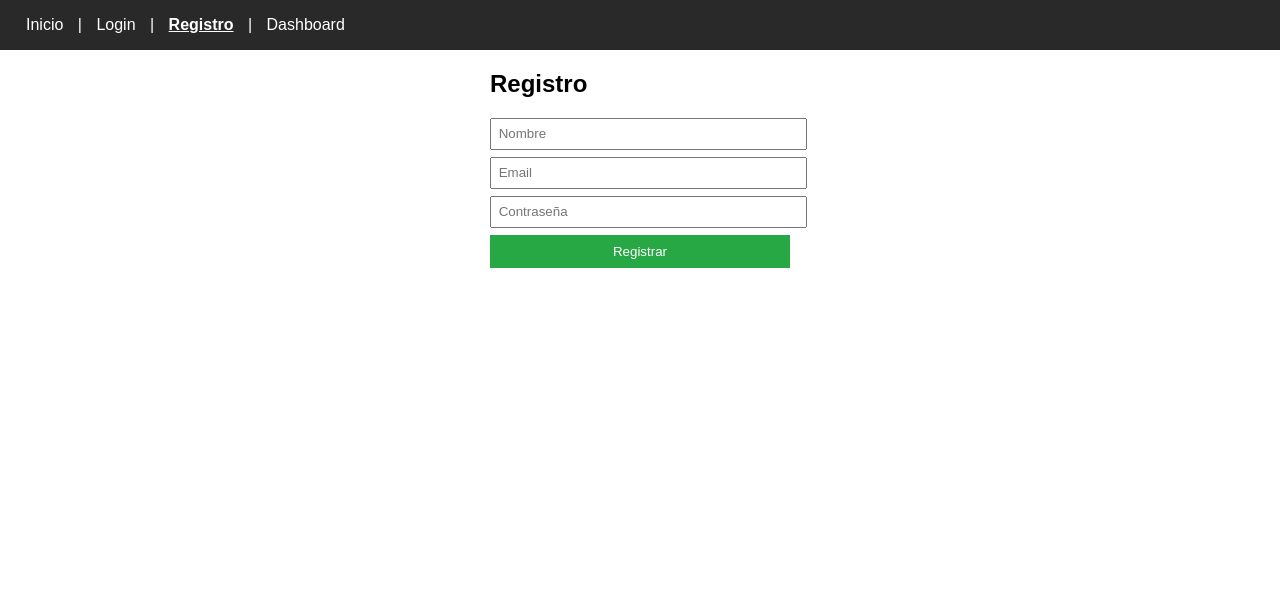
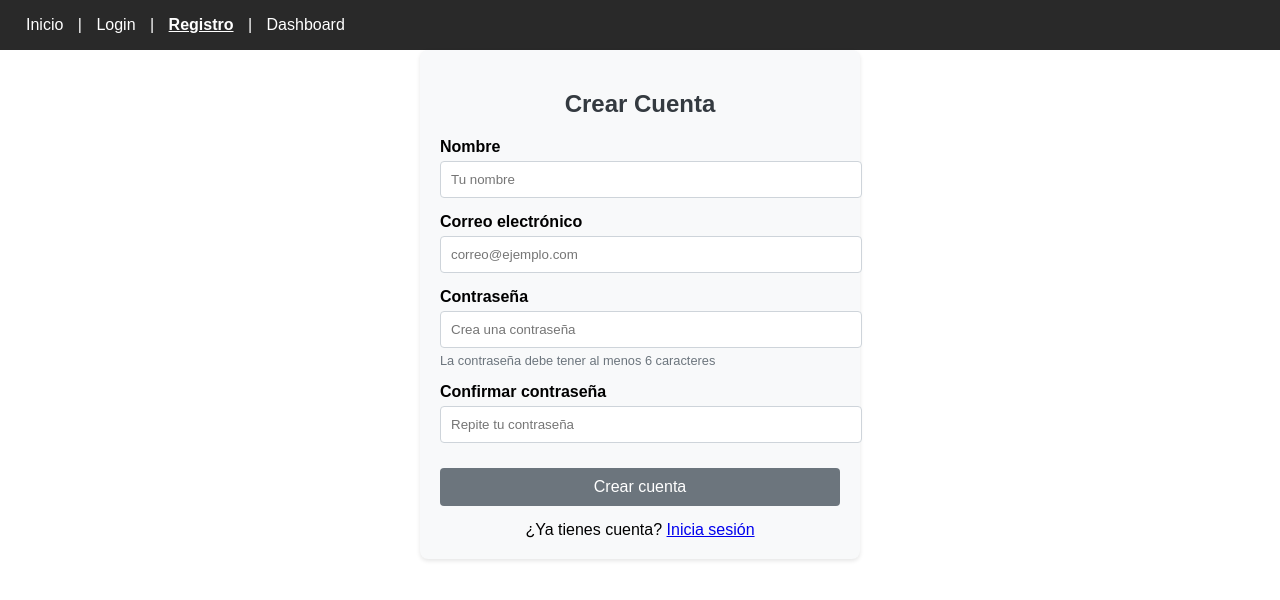
Before and after one commit to AnThony69x/GestionTareas, a Vue app in the folder frontend/: page /register in a window 1280 px wide. Shown: the top 600 px of the page. Built offline with nearby package versions, Linux system fonts and the light colour scheme.

Commit message:
Mejorar el formulario de registro y el panel de tareas con validaciones y mensajes de éxito

```diff
--- a/frontend/src/components/Register.vue
+++ b/frontend/src/components/Register.vue
@@ -1,52 +1,233 @@
 <template>
-  <form @submit.prevent="register" style="max-width: 300px; margin: 1em auto;">
-    <h2>Registro</h2>
-    <input v-model="name" type="text" placeholder="Nombre" required />
-    <input v-model="email" type="email" placeholder="Email" required />
-    <input v-model="password" type="password" placeholder="Contraseña" required />
-    <button type="submit">Registrar</button>
-    <p v-if="error" style="color:red">{{ error }}</p>
-  </form>
+  <div class="register-container">
+    <!-- Mensaje de éxito -->
+    <div v-if="success" class="success-message">
+      <h3>¡Usuario registrado correctamente!</h3>
+      <p>Ahora puedes <router-link to="/login">iniciar sesión</router-link> con tus credenciales.</p>
+    </div>
+
+    <!-- Formulario de registro -->
+    <div v-else>
+      <h2>Crear Cuenta</h2>
+      <form @submit.prevent="handleRegister">
+        <div class="form-group">
+          <label for="name">Nombre</label>
+          <input
+            type="text"
+            id="name"
+            v-model="name"
+            required
+            placeholder="Tu nombre"
+          />
+        </div>
+
+        <div class="form-group">
+          <label for="email">Correo electrónico</label>
+          <input
+            type="email"
+            id="email"
+            v-model="email"
+            required
+            placeholder="correo@ejemplo.com"
+          />
+        </div>
+
+        <div class="form-group">
+          <label for="password">Contraseña</label>
+          <input
+            type="password"
+            id="password"
+            v-model="password"
+            required
+            placeholder="Crea una contraseña"
+            minlength="6"
+          />
+          <small>La contraseña debe tener al menos 6 caracteres</small>
+        </div>
+
+        <div class="form-group">
+          <label for="confirmPassword">Confirmar contraseña</label>
+          <input
+            type="password"
+            id="confirmPassword"
+            v-model="confirmPassword"
+            required
+            placeholder="Repite tu contraseña"
+            :class="{ 'input-error': passwordsDoNotMatch }"
+          />
+          <p v-if="passwordsDoNotMatch" class="error-message">
+            Las contraseñas no coinciden
+          </p>
+        </div>
+
+        <button type="submit" :disabled="isLoading || passwordsDoNotMatch">
+          {{ isLoading ? 'Registrando...' : 'Crear cuenta' }}
+        </button>
+
+        <p v-if="error" class="error-message">{{ error }}</p>
+      </form>
+
+      <div class="login-link">
+        ¿Ya tienes cuenta? <router-link to="/login">Inicia sesión</router-link>
+      </div>
+    </div>
+  </div>
 </template>
 
 <script setup>
-import { ref } from 'vue'
+import { ref, computed } from 'vue'
+import { useRouter } from 'vue-router'
 import api from '../services/api'
-import { useRouter } from 'vue-router'
+
+const router = useRouter()
 
 const name = ref('')
 const email = ref('')
 const password = ref('')
+const confirmPassword = ref('')
 const error = ref('')
-const router = useRouter()
+const isLoading = ref(false)
+const success = ref(false) // Estado para mostrar mensaje de éxito
 
-const register = async () => {
+// Validación de contraseñas
+const passwordsDoNotMatch = computed(() => {
+  return confirmPassword.value && password.value !== confirmPassword.value
+})
+
+const handleRegister = async () => {
+  // Verificar que las contraseñas coincidan
+  if (password.value !== confirmPassword.value) {
+    error.value = 'Las contraseñas no coinciden'
+    return
+  }
+
+  // Verificar longitud mínima de contraseña
+  if (password.value.length < 6) {
+    error.value = 'La contraseña debe tener al menos 6 caracteres'
+    return
+  }
+
   error.value = ''
+  isLoading.value = true
+
   try {
-    await api.post('/auth/register', { name: name.value, email: email.value, password: password.value })
-    router.push('/login')
-  } catch (e) {
-    error.value = e.response?.data?.msg || 'Error en registro'
+    await api.post('/auth/register', {
+      name: name.value,
+      email: email.value,
+      password: password.value
+    })
+
+    // Mostrar mensaje de éxito en la interfaz
+    success.value = true
+
+    // Opcional: Redirigir automáticamente después de unos segundos
+    // setTimeout(() => router.push('/login'), 3000)
+  } catch (err) {
+    if (err.response?.data?.msg === 'Usuario ya existe') {
+      error.value = 'El correo electrónico ya está registrado'
+    } else {
+      error.value = err.response?.data?.msg || 'Error al registrar usuario'
+    }
+  } finally {
+    isLoading.value = false
   }
 }
 </script>
 
 <style scoped>
+.register-container {
+  max-width: 400px;
+  margin: 0 auto;
+  padding: 20px;
+  background-color: #f8f9fa;
+  border-radius: 8px;
+  box-shadow: 0 2px 4px rgba(0, 0, 0, 0.1);
+}
+
+h2 {
+  text-align: center;
+  color: #343a40;
+  margin-bottom: 20px;
+}
+
+.form-group {
+  margin-bottom: 15px;
+}
+
+label {
+  display: block;
+  margin-bottom: 5px;
+  font-weight: bold;
+}
+
 input {
+  width: 100%;
+  padding: 10px;
+  border: 1px solid #ced4da;
+  border-radius: 4px;
+}
+
+.input-error {
+  border-color: #dc3545;
+}
+
+small {
   display: block;
-  margin: 0.5em 0;
-  width: 100%;
-  padding: 0.5em;
+  color: #6c757d;
+  margin-top: 5px;
+  font-size: 0.8rem;
 }
+
 button {
   width: 100%;
-  padding: 0.7em;
+  padding: 10px;
   background-color: #28a745;
+  color: white;
   border: none;
-  color: white;
+  border-radius: 4px;
   cursor: pointer;
+  font-size: 16px;
+  margin-top: 10px;
 }
+
 button:hover {
-  background-color: #1e7e34;
+  background-color: #218838;
+}
+
+button:disabled {
+  background-color: #6c757d;
+  cursor: not-allowed;
+}
+
+.error-message {
+  color: #dc3545;
+  font-size: 14px;
+  margin-top: 5px;
+}
+
+.login-link {
+  text-align: center;
+  margin-top: 15px;
+}
+
+/* Estilo para el mensaje de éxito */
+.success-message {
+  text-align: center;
+  padding: 20px;
+}
+
+.success-message h3 {
+  color: #28a745;
+  margin-bottom: 10px;
+}
+
+.success-message a {
+  color: #007bff;
+  font-weight: bold;
+  text-decoration: none;
+}
+
+.success-message a:hover {
+  text-decoration: underline;
 }
 </style>
--- a/frontend/src/views/Dashboard.vue
+++ b/frontend/src/views/Dashboard.vue
@@ -1,27 +1,79 @@
 <template>
-  <div style="padding: 1em; max-width: 600px; margin: auto;">
-    <h2>Panel de Tareas</h2>
+  <div class="dashboard">
+    <div class="dashboard-header">
+      <h1>Panel de Tareas</h1>
+      <!-- Botón de cierre de sesión -->
+      <button @click="cerrarSesion" class="logout-button">
+        Cerrar sesión
+      </button>
+    </div>
+
+    <!-- Resto del contenido del dashboard -->
     <TaskForm @tarea-creada="fetchTasks" />
     <TaskList :tareas="tasks" @tarea-eliminada="fetchTasks" />
   </div>
 </template>
 
 <script setup>
-import { ref, onMounted } from 'vue'
-import TaskForm from '../components/TaskForm.vue'
-import TaskList from '../components/TaskList.vue'
-import api from '../services/api'
+import { ref, onMounted } from 'vue';
+import { useRouter } from 'vue-router';
+import api from '../services/api';
+import TaskForm from '../components/TaskForm.vue';
+import TaskList from '../components/TaskList.vue';
 
-const tasks = ref([])
+const router = useRouter();
+const tasks = ref([]);
 
+// Función para cerrar sesión
+const cerrarSesion = () => {
+  localStorage.removeItem('token');
+  router.push('/login');
+};
+
+// Obtener tareas del usuario
 const fetchTasks = async () => {
   try {
-    const res = await api.get('/tasks')
-    tasks.value = res.data
+    const response = await api.get('/tasks');
+    tasks.value = response.data;
   } catch (error) {
-    console.error(error)
+    console.error('Error al obtener tareas:', error);
+    // Si hay error 401 (no autorizado), cerrar sesión automáticamente
+    if (error.response?.status === 401) {
+      cerrarSesion();
+    }
   }
+};
+
+// Cargar tareas al montar el componente
+onMounted(fetchTasks);
+</script>
+
+<style scoped>
+.dashboard {
+  max-width: 800px;
+  margin: 0 auto;
+  padding: 20px;
 }
 
-onMounted(fetchTasks)
-</script>
+.dashboard-header {
+  display: flex;
+  justify-content: space-between;
+  align-items: center;
+  margin-bottom: 20px;
+}
+
+.logout-button {
+  background-color: #dc3545;
+  color: white;
+  border: none;
+  padding: 8px 16px;
+  border-radius: 4px;
+  cursor: pointer;
+  font-size: 0.9rem;
+  transition: background-color 0.3s;
+}
+
+.logout-button:hover {
+  background-color: #c82333;
+}
+</style>
```
